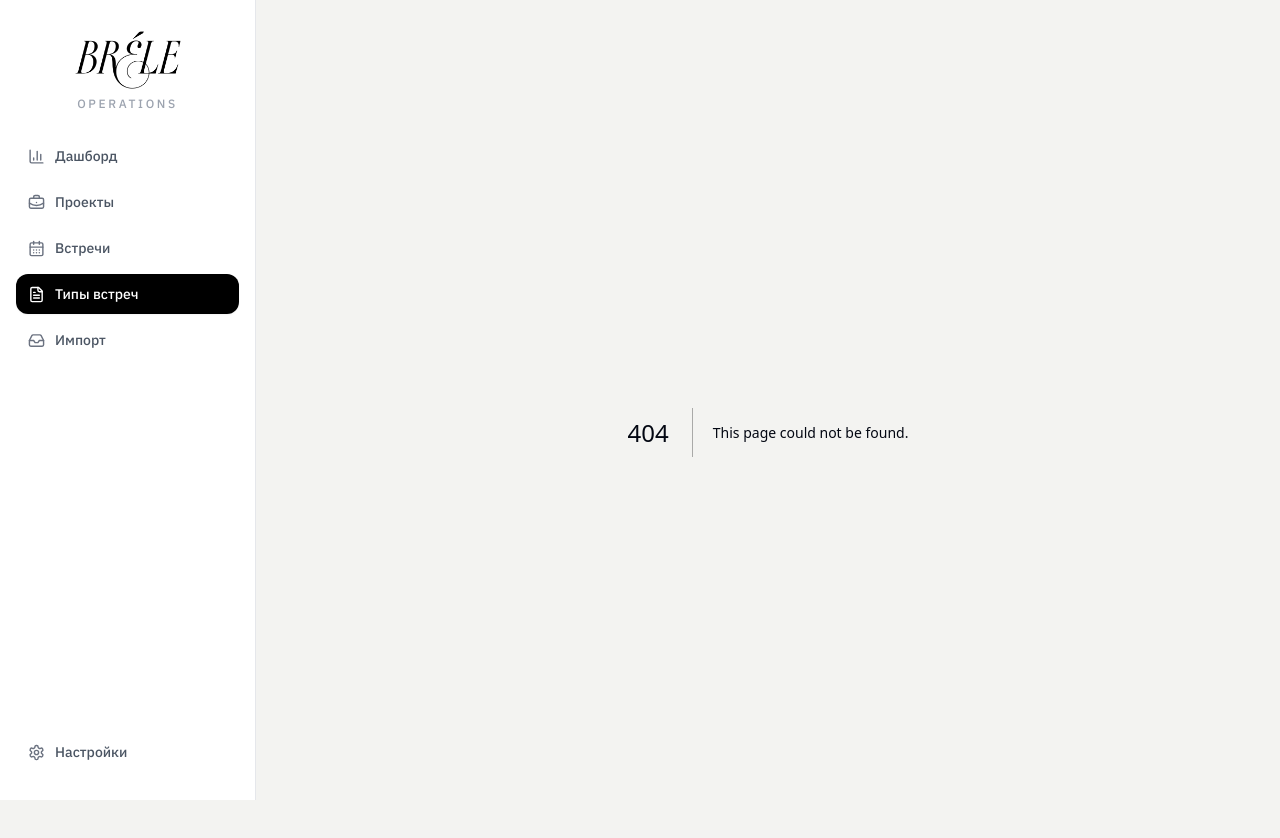
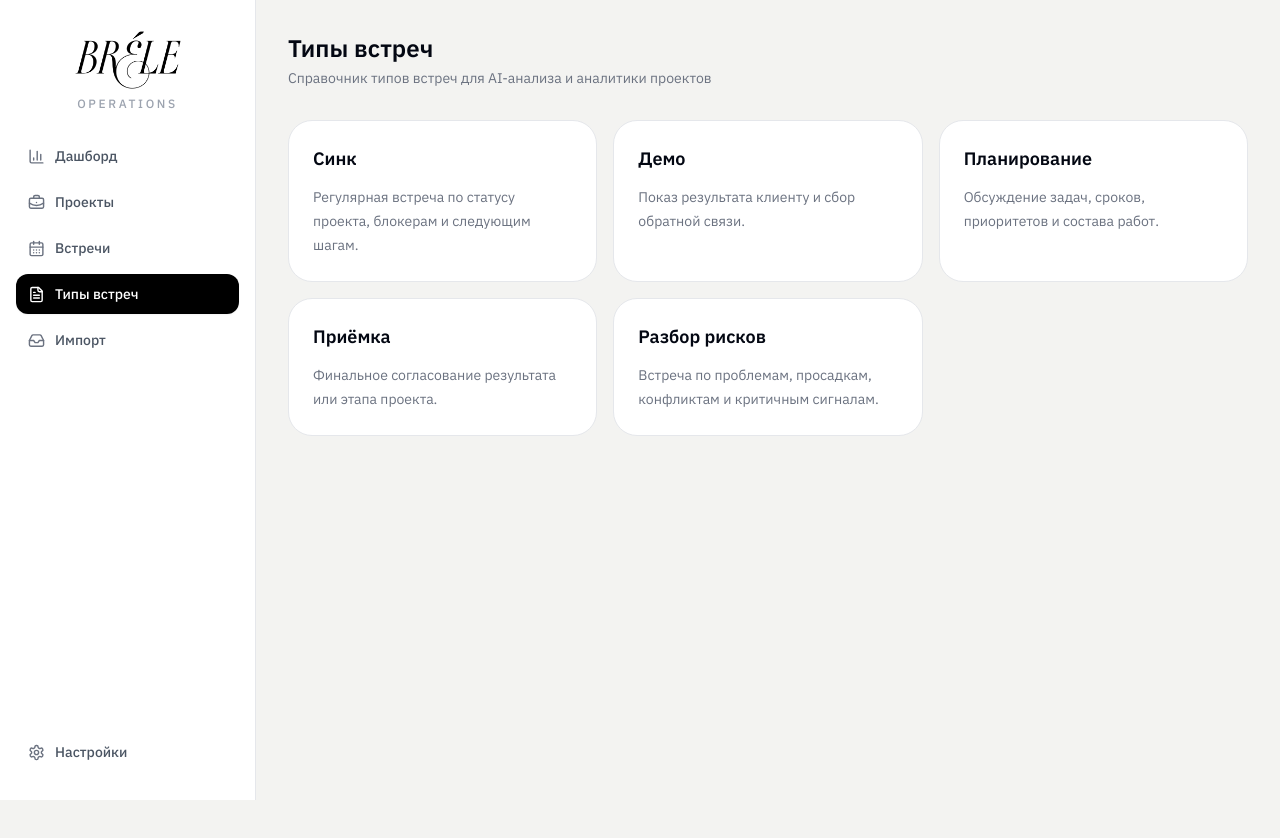
Before and after one commit to Alexsoltan/brele-operation, a Next.js app in the folder apps/web/: page /meeting-types in a window 1280 px wide. Before the commit this address had no page. Shown: the top 838 px of the page. After the commit the page ends 800 px from the top, so only its background shows below. Built offline with nearby package versions, Linux system fonts and the light colour scheme.

Commit message:
stabilize project flow and app router layout

```diff
--- a/apps/web/next.config.js
+++ b/apps/web/next.config.js
@@ -1,6 +1,14 @@
 /** @type {import('next').NextConfig} */
 const nextConfig = {
   reactStrictMode: true,
+
+  webpack(config, { dev }) {
+    if (dev) {
+      config.cache = false;
+    }
+
+    return config;
+  },
 };
 
 module.exports = nextConfig;
--- /dev/null
+++ b/apps/web/src/app/error.tsx
@@ -0,0 +1,35 @@
+"use client";
+
+import Link from "next/link";
+
+export default function ErrorPage({
+  error,
+  reset,
+}: {
+  error: Error & { digest?: string };
+  reset: () => void;
+}) {
+  return (
+    <div className="rounded-3xl border border-gray-200 bg-white p-8">
+      <h1 className="text-xl font-semibold">Что-то пошло не так</h1>
+      <p className="mt-2 text-sm text-gray-500">{error.message}</p>
+
+      <div className="mt-6 flex gap-3">
+        <button
+          type="button"
+          onClick={reset}
+          className="rounded-2xl bg-black px-4 py-2 text-sm font-medium text-white"
+        >
+          Повторить
+        </button>
+
+        <Link
+          href="/"
+          className="rounded-2xl border border-gray-200 px-4 py-2 text-sm font-medium text-gray-600"
+        >
+          На дашборд
+        </Link>
+      </div>
+    </div>
+  );
+}
--- /dev/null
+++ b/apps/web/src/app/global-error.tsx
@@ -0,0 +1,18 @@
+"use client";
+
+export default function GlobalError({
+  error,
+}: {
+  error: Error & { digest?: string };
+}) {
+  return (
+    <html lang="ru">
+      <body>
+        <div style={{ padding: 32, fontFamily: "sans-serif" }}>
+          <h1>Критическая ошибка</h1>
+          <p>{error.message}</p>
+        </div>
+      </body>
+    </html>
+  );
+}
--- a/apps/web/src/app/layout.tsx
+++ b/apps/web/src/app/layout.tsx
@@ -1,3 +1,4 @@
+import React from "react";
 import type { Metadata } from "next";
 import { IBM_Plex_Sans, Rubik } from "next/font/google";
 import "./globals.css";
@@ -24,16 +25,21 @@ export const metadata: Metadata = {
 
 export default function RootLayout({
   children,
-}: Readonly<{
+}: {
   children: React.ReactNode;
-}>) {
+}) {
   return (
-    <html lang="ru" className={`${rubik.variable} ${ibmPlexSans.variable}`}>
+    <html
+      lang="ru"
+      className={`${rubik.variable ?? ""} ${ibmPlexSans.variable ?? ""}`}
+    >
       <body className="bg-[#f3f3f1] font-body text-gray-950 antialiased">
         <AppSidebar />
 
         <main className="min-h-screen pl-64">
-          <div className="mx-auto max-w-[1500px] px-8 py-8">{children}</div>
+          <div className="mx-auto max-w-[1500px] px-8 py-8">
+            {children}
+          </div>
         </main>
       </body>
     </html>
--- /dev/null
+++ b/apps/web/src/app/meeting-types/page.tsx
@@ -0,0 +1,49 @@
+const meetingTypes = [
+  {
+    name: "Синк",
+    description: "Регулярная встреча по статусу проекта, блокерам и следующим шагам.",
+  },
+  {
+    name: "Демо",
+    description: "Показ результата клиенту и сбор обратной связи.",
+  },
+  {
+    name: "Планирование",
+    description: "Обсуждение задач, сроков, приоритетов и состава работ.",
+  },
+  {
+    name: "Приёмка",
+    description: "Финальное согласование результата или этапа проекта.",
+  },
+  {
+    name: "Разбор рисков",
+    description: "Встреча по проблемам, просадкам, конфликтам и критичным сигналам.",
+  },
+];
+
+export default function MeetingTypesPage() {
+  return (
+    <div className="space-y-8">
+      <div>
+        <h1 className="text-2xl font-semibold">Типы встреч</h1>
+        <p className="mt-1 text-sm text-gray-500">
+          Справочник типов встреч для AI-анализа и аналитики проектов
+        </p>
+      </div>
+
+      <section className="grid grid-cols-3 gap-4">
+        {meetingTypes.map((type) => (
+          <article
+            key={type.name}
+            className="rounded-3xl border border-gray-200 bg-white p-6"
+          >
+            <h2 className="text-lg font-semibold">{type.name}</h2>
+            <p className="mt-3 text-sm leading-6 text-gray-500">
+              {type.description}
+            </p>
+          </article>
+        ))}
+      </section>
+    </div>
+  );
+}
--- /dev/null
+++ b/apps/web/src/app/not-found.tsx
@@ -0,0 +1,15 @@
+import Link from "next/link";
+
+export default function NotFound() {
+  return (
+    <div className="rounded-3xl border border-gray-200 bg-white p-8">
+      <h1 className="text-xl font-semibold">Страница не найдена</h1>
+      <Link
+        href="/"
+        className="mt-4 inline-flex text-sm font-medium text-gray-500 hover:text-black"
+      >
+        На дашборд
+      </Link>
+    </div>
+  );
+}
--- /dev/null
+++ b/apps/web/src/global.d.ts
@@ -0,0 +1 @@
+declare module "*.css";
--- a/apps/web/src/pages/_app.tsx
+++ /dev/null
@@ -1,5 +0,0 @@
-import type { AppProps } from "next/app";
-
-export default function App({ Component, pageProps }: AppProps) {
-  return <Component {...pageProps} />;
-}
--- a/apps/web/src/pages/_document.tsx
+++ /dev/null
@@ -1,13 +0,0 @@
-import { Head, Html, Main, NextScript } from "next/document";
-
-export default function Document() {
-  return (
-    <Html lang="ru">
-      <Head />
-      <body>
-        <Main />
-        <NextScript />
-      </body>
-    </Html>
-  );
-}
--- a/apps/web/src/pages/_error.tsx
+++ /dev/null
@@ -1,25 +0,0 @@
-import type { NextPageContext } from "next";
-
-type ErrorPageProps = {
-  statusCode?: number;
-};
-
-function ErrorPage({ statusCode }: ErrorPageProps) {
-  return (
-    <div style={{ padding: 32, fontFamily: "sans-serif" }}>
-      <h1>Ошибка</h1>
-      <p>
-        {statusCode
-          ? `Ошибка сервера: ${statusCode}`
-          : "Произошла ошибка на клиенте."}
-      </p>
-    </div>
-  );
-}
-
-ErrorPage.getInitialProps = ({ res, err }: NextPageContext) => {
-  const statusCode = res?.statusCode ?? err?.statusCode ?? 404;
-  return { statusCode };
-};
-
-export default ErrorPage;
```
Also changed, not shown: package.json (deleted, +0 -27 lines).
